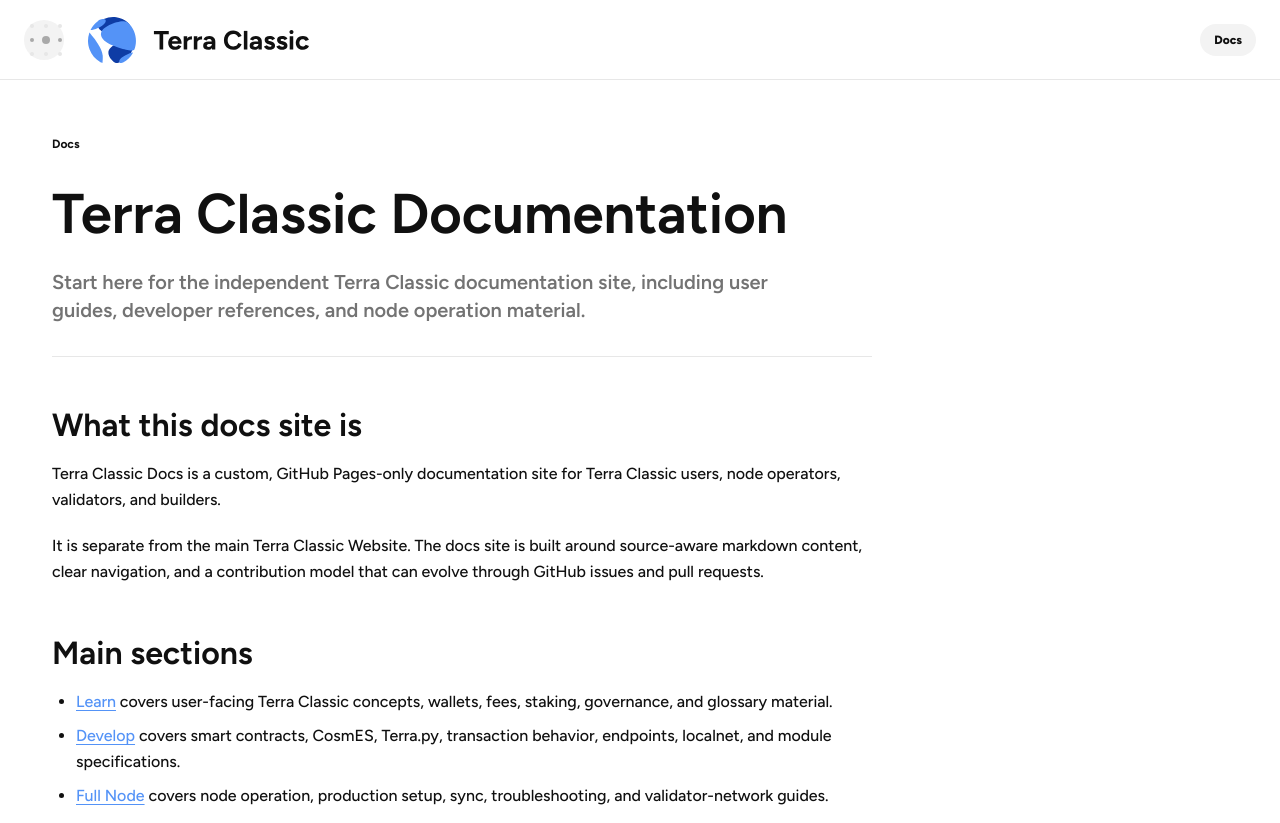
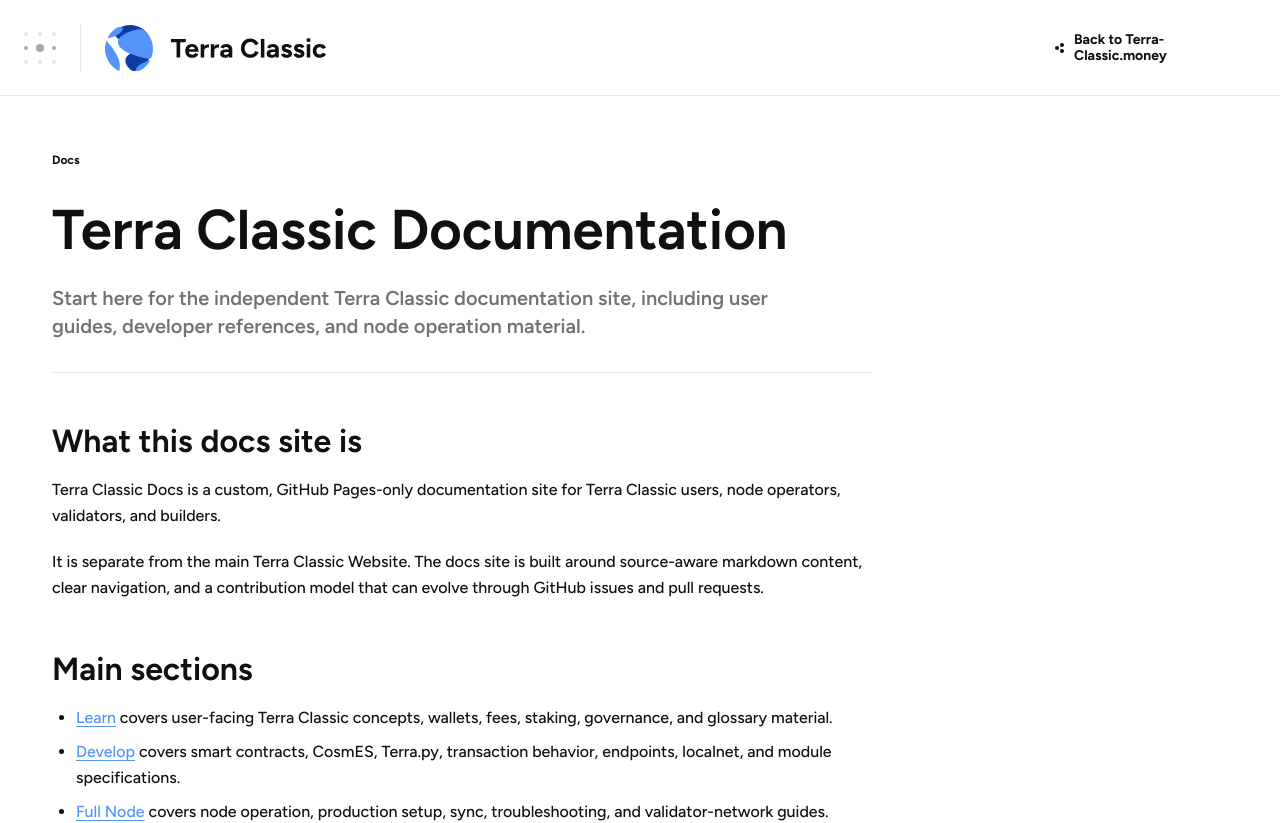
Before and after one commit to Terra-Classic-money-Website/Terra-Classic-Docs, a React (Vite) app: page / in a window 1280 px wide. Shown: the top 823 px of the page. Built offline with nearby package versions, Linux system fonts and the light colour scheme.

Commit message:
fix: align docs responsive navigation

```diff
--- a/src/components/docs/DocsShell.tsx
+++ b/src/components/docs/DocsShell.tsx
@@ -305,13 +305,19 @@
   return (
     <div className="docs-app">
       <header className="docs-mobile-topbar">
-        <button className="docs-mobile-menu" type="button" aria-label={drawerOpen ? "Close docs navigation" : "Open docs navigation"} aria-expanded={drawerOpen} onClick={() => setDrawerOpen((open) => !open)}>
-          <MenuIcon open={drawerOpen} />
-        </button>
-        <a className="docs-mobile-brand" href="/" onClick={closeDrawer} aria-label="Terra Classic Docs home">
-          <img src={asset("sidebar-logo.svg")} alt="" />
+        <div className="docs-mobile-brand-group">
+          <button className="docs-mobile-menu" type="button" aria-label={drawerOpen ? "Close docs navigation" : "Open docs navigation"} aria-expanded={drawerOpen} onClick={() => setDrawerOpen((open) => !open)}>
+            <MenuIcon open={drawerOpen} />
+          </button>
+          <span className="docs-mobile-separator" aria-hidden="true" />
+          <a className="docs-mobile-brand" href="/" onClick={closeDrawer} aria-label="Terra Classic Docs home">
+            <img src={asset("sidebar-logo.svg")} alt="" />
+          </a>
+        </div>
+        <a className="docs-mobile-back" href="https://terra-classic.money/">
+          <NavClusterIcon variant="back" />
+          <span>Back to Terra-Classic.money</span>
         </a>
-        <span className="docs-mobile-status">Docs</span>
       </header>
 
       <DocsSidebar activePage={activePage} drawerOpen={drawerOpen} onNavigate={closeDrawer} />
--- a/src/styles/docs.css
+++ b/src/styles/docs.css
@@ -668,23 +668,40 @@
     position: fixed;
     inset: 0 0 auto;
     z-index: 40;
-    height: 80px;
+    height: 96px;
     display: flex;
     align-items: center;
-    gap: 24px;
+    justify-content: space-between;
+    gap: 32px;
     padding: 0 24px;
     background: var(--color-white);
     border-bottom: 1px solid var(--color-grey-100);
   }
 
+  .docs-mobile-brand-group {
+    min-width: 0;
+    display: flex;
+    align-items: center;
+    gap: 24px;
+  }
+
   .docs-mobile-menu {
-    width: 40px;
-    height: 40px;
+    width: 32px;
+    height: 32px;
     display: grid;
     place-items: center;
-    border-radius: var(--radius-pill);
-    background: var(--color-grey-50);
+    flex: 0 0 32px;
+    padding: 0;
+    border-radius: 0;
+    background: transparent;
     cursor: pointer;
+  }
+
+  .docs-mobile-separator {
+    width: 1px;
+    height: 48px;
+    flex: 0 0 1px;
+    background: var(--color-grey-100);
   }
 
   .docs-menu-icon {
@@ -713,6 +730,18 @@
   .docs-mobile-menu:hover .docs-menu-icon span,
   .docs-mobile-menu:focus-visible .docs-menu-icon span { background: var(--color-black); }
 
+  .docs-mobile-menu:hover .docs-menu-icon span:nth-child(1),
+  .docs-mobile-menu:hover .docs-menu-icon span:nth-child(2),
+  .docs-mobile-menu:focus-visible .docs-menu-icon span:nth-child(1),
+  .docs-mobile-menu:focus-visible .docs-menu-icon span:nth-child(2) {
+    background: var(--color-grey-100);
+  }
+
+  .docs-mobile-menu:hover .docs-menu-icon span:nth-child(3),
+  .docs-mobile-menu:focus-visible .docs-menu-icon span:nth-child(3) {
+    background: var(--color-grey-500);
+  }
+
   .docs-mobile-brand img {
     display: block;
     width: 221px;
@@ -720,33 +749,48 @@
     max-width: 100%;
   }
 
-  .docs-mobile-status {
+  .docs-mobile-back {
     margin-left: auto;
     min-height: 32px;
     display: inline-flex;
     align-items: center;
-    padding: 0 14px;
-    border-radius: var(--radius-pill);
-    background: var(--color-grey-50);
-    font-size: var(--tc-type-link-small-size);
-    line-height: var(--tc-type-link-small-line-height);
-    font-weight: 800;
+    gap: 10px;
+    color: var(--color-black);
+    font-size: var(--tc-type-link-normal-size);
+    line-height: var(--tc-type-link-normal-line-height);
+    font-weight: 700;
+    transition: color var(--tc-motion-sidebar-color) var(--tc-ease-standard);
+  }
+
+  .docs-mobile-back:hover,
+  .docs-mobile-back:focus-visible {
+    color: var(--color-blue);
+  }
+
+  .docs-mobile-back .docs-nav-cluster {
+    transition-property: color, background-color;
+    transition-duration: var(--tc-motion-sidebar-color);
+    transition-timing-function: var(--tc-ease-standard);
   }
 
   .docs-sidebar {
-    top: 80px;
+    top: 96px;
     width: min(var(--sidebar-width-expanded), 100vw);
-    height: calc(100vh - 80px);
+    height: calc(100vh - 96px);
     transform: translateX(-100%);
+  }
+
+  .docs-sidebar-brand {
+    display: none;
   }
 
   .docs-drawer-backdrop {
     position: fixed;
-    inset: 80px 0 0;
+    inset: 96px 0 0;
     z-index: 15;
     display: block;
     pointer-events: none;
-    background: var(--color-white);
+    background: transparent;
     opacity: 0;
     transition: opacity var(--tc-motion-slow) var(--tc-ease-standard);
   }
@@ -762,7 +806,7 @@
 
   .docs-main {
     margin-left: 0;
-    padding: 80px 16px 16px;
+    padding: 96px 16px 16px;
   }
 
   .docs-content-grid {
@@ -776,13 +820,28 @@
 @media (max-width: 767px) {
   .docs-mobile-topbar {
     height: 64px;
-    gap: 12px;
-    padding: 0 12px;
+    gap: 16px;
+    padding: 0 16px;
+  }
+
+  .docs-mobile-brand-group {
+    min-width: 0;
+    flex: 1 1 auto;
+    justify-content: space-between;
+    gap: 16px;
   }
 
   .docs-mobile-brand {
     min-width: 0;
-    flex: 1 1 auto;
+    order: 1;
+  }
+
+  .docs-mobile-menu {
+    order: 3;
+  }
+
+  .docs-mobile-separator {
+    display: none;
   }
 
   .docs-mobile-brand img {
@@ -790,11 +849,16 @@
     height: 32px;
   }
 
-  .docs-mobile-status { display: none; }
+  .docs-mobile-back { display: none; }
 
   .docs-sidebar {
     top: 64px;
+    width: 100vw;
     height: calc(100vh - 64px);
+  }
+
+  .docs-sidebar-brand {
+    display: flex;
   }
 
   .docs-drawer-backdrop { inset: 64px 0 0; }
```
